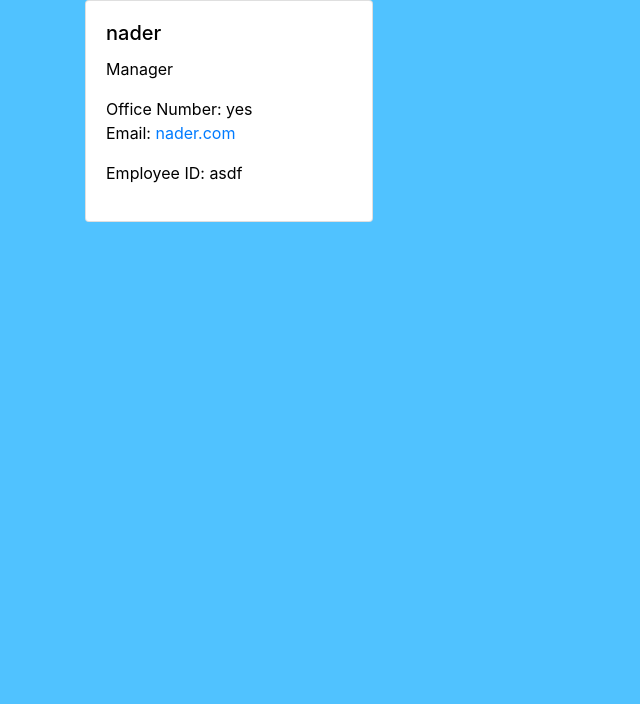
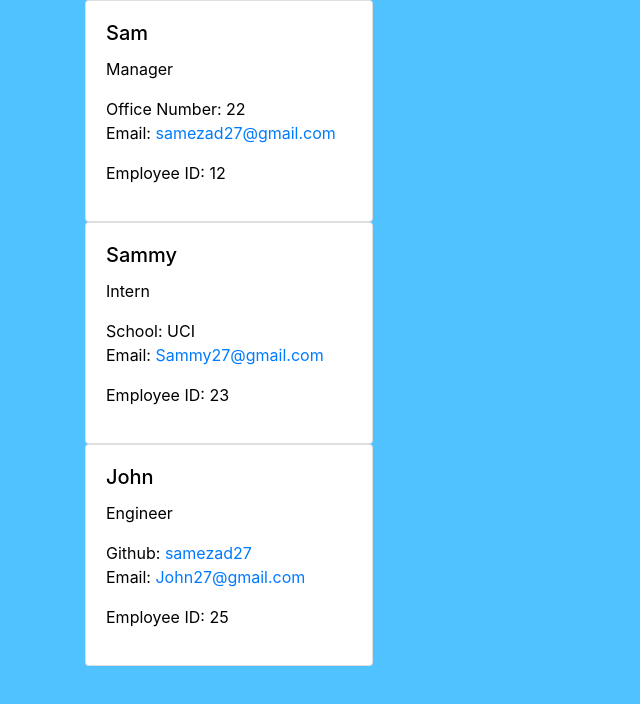
Before and after one commit to samezad27/hw-8-test-driven, a website: page index.html in a window 1280 px wide. Shown: the whole page, without its empty margins (0-640 px from the left). Drawn offline with nearby package versions, Linux system fonts and the light colour scheme.

Commit message:
added the readme stuff

```diff
--- a/index.html
+++ b/index.html
@@ -11,11 +11,31 @@
 
         <div class="card" style="width: 18rem;">
         <div class="card-body">
-            <h5 class="card-title">nader</h5>
+            <h5 class="card-title">Sam</h5>
             <p class="card-text">Manager</p>
-            Office Number: yes
-            <p>Email: <a href="mailto:nader.com">nader.com</a></p>
-            <p>Employee ID: asdf<p>
+            Office Number: 22
+            <p>Email: <a href="mailto:samezad27@gmail.com">samezad27@gmail.com</a></p>
+            <p>Employee ID: 12<p>
+        </div>
+    </div>
+
+        <div class="card" style="width: 18rem;">
+        <div class="card-body">
+            <h5 class="card-title">Sammy</h5>
+            <p class="card-text">Intern</p>
+            School: UCI
+            <p>Email: <a href="mailto:Sammy27@gmail.com">Sammy27@gmail.com</a></p>
+            <p>Employee ID: 23<p>
+        </div>
+    </div>
+
+        <div class="card" style="width: 18rem;">
+        <div class="card-body">
+            <h5 class="card-title">John</h5>
+            <p class="card-text">Engineer</p>
+            Github: <a href="https://github.com/samezad27" target="_blank">samezad27</a>
+            <p>Email: <a href="mailto:John27@gmail.com">John27@gmail.com</a></p>
+            <p>Employee ID: 25<p>
         </div>
     </div>
 
```
Also changed, not shown: README.md.
